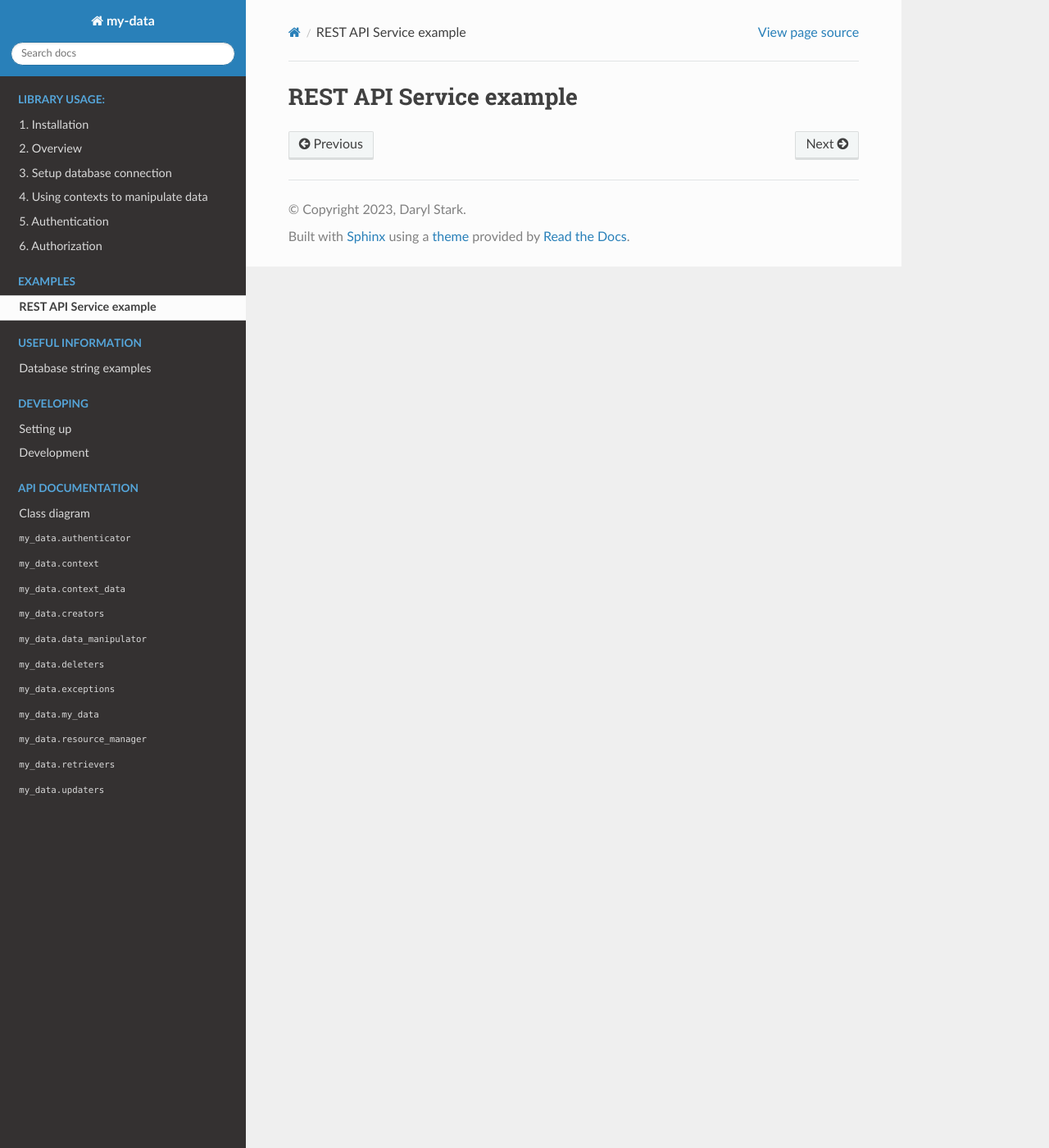
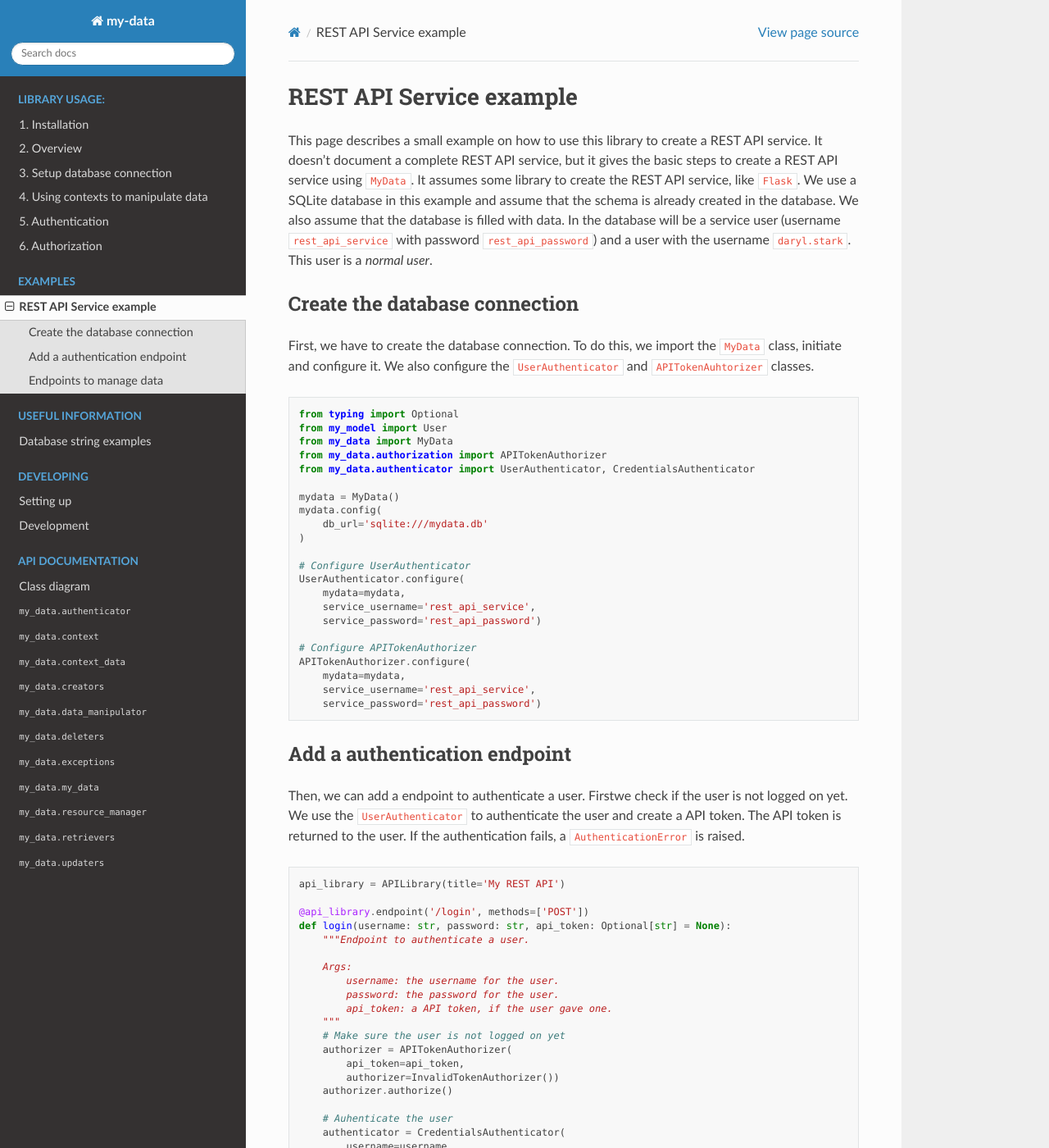
Before and after one commit to DarylStark/my_data, a Sphinx documentation site: the page built from docs/source/examples/rest_api_service_example.rst, in a window 1280 px wide and 1400 px high. Shown: the whole window at 82% size. Built offline with Sphinx 7.4.7 and the Read the Docs theme 2.0.0, drawn with Linux system fonts in a browser that asks for light colours; some of the changed text lies outside the part shown.

Commit message:
Add REST API service example

```diff
--- a/docs/source/examples/rest_api_service_example.rst
+++ b/docs/source/examples/rest_api_service_example.rst
@@ -1,2 +1,135 @@
 REST API Service example
 ========================
+
+This page describes a small example on how to use this library to create a REST API service. It doesn't document a complete REST API service, but it gives the basic steps to create a REST API service using ``MyData``. It assumes some library to create the REST API service, like ``Flask``. We use a SQLite database in this example and assume that the schema is already created in the database. We also assume that the database is filled with data. In the database will be a service user (username ``rest_api_service`` with password ``rest_api_password``) and a user with the username ``daryl.stark``. This user is a *normal user*.
+
+Create the database connection
+------------------------------
+
+First, we have to create the database connection. To do this, we import the ``MyData`` class, initiate and configure it. We also configure the ``UserAuthenticator`` and ``APITokenAuhtorizer`` classes.
+
+.. code-block:: python
+
+    from typing import Optional
+    from my_model import User
+    from my_data import MyData
+    from my_data.authorization import APITokenAuthorizer
+    from my_data.authenticator import UserAuthenticator, CredentialsAuthenticator
+
+    mydata = MyData()
+    mydata.config(
+        db_url='sqlite:///mydata.db'
+    )
+
+    # Configure UserAuthenticator
+    UserAuthenticator.configure(
+        mydata=mydata,
+        service_username='rest_api_service',
+        service_password='rest_api_password')
+
+    # Configure APITokenAuthorizer
+    APITokenAuthorizer.configure(
+        mydata=mydata,
+        service_username='rest_api_service',
+        service_password='rest_api_password')
+
+Add a authentication endpoint
+-----------------------------
+
+Then, we can add a endpoint to authenticate a user. Firstwe check if the user is not logged on yet. We use the ``UserAuthenticator`` to authenticate the user and create a API token. The API token is returned to the user. If the authentication fails, a ``AuthenticationError`` is raised.
+
+.. code-block:: python
+
+    api_library = APILibrary(title='My REST API')
+
+    @api_library.endpoint('/login', methods=['POST'])
+    def login(username: str, password: str, api_token: Optional[str] = None):
+        """Endpoint to authenticate a user.
+
+        Args:
+            username: the username for the user.
+            password: the password for the user.
+            api_token: a API token, if the user gave one.
+        """
+        # Make sure the user is not logged on yet
+        authorizer = APITokenAuthorizer(
+            api_token=api_token,
+            authorizer=InvalidTokenAuthorizer())
+        authorizer.authorize()
+
+        # Auhenticate the user
+        authenticator = CredentialsAuthenticator(
+            username=username,
+            password=password)
+        user_authenticator = UserAuthenticator(authenticator)
+
+        # Create a short lived API token for the user
+        token_str = user_authenticator.create_api_token(
+            session_timeout_in_seconds=3600,   # token will be valid for 1 hour
+            title='my interactive token')
+
+        # Return the given token
+        return {'token': token_str}
+
+Endpoints to manage data
+------------------------
+
+Now we can add endpoints to manage the data. We use the ``APITokenAuthorizer`` to authorize the user. If the user is not authorized, a ``AuthorizationError`` is raised. If the user is authorized, the endpoint is executed and we can retrieve the data from the database.
+
+.. code-block:: python
+
+    @api_library.endpoint('/users', methods=['GET'])
+    def get_users(
+        username: Optional[str] = None, api_token: Optional[str] = None):
+        """Endpoint to retrieve all users the user is allowed to see.
+
+        Args:
+            username: filter on username.
+            api_token: a API token, if the user gave one.
+        """
+        # Authorize the user
+        authorizer = APITokenAuthorizer(
+            api_token=api_token,
+            authorizer=APIScopeAuthorizer(
+                required_scopes=['users.retrieve'],
+                allow_short_lived=True
+            ))
+        authorizer.authorize()
+
+        # Retrieve the data
+        with mydata.get_context(user=authorizer.user) as context:
+            flt = None
+            if username:
+                flt = User.username == username
+            users = context.users.retrieve(flt=flt)
+
+        # Return the retrieved data
+        return users
+
+    @api_library.endpoint('/users', methods=['DELETE'])
+    def delete_user(
+        username: str, api_token: Optional[str] = None):
+        """Endpoint to delete a user.
+
+        Args:
+            username: the username to delete
+            api_token: a API token, if the user gave one.
+        """
+        # Authorize the user
+        authorizer = APITokenAuthorizer(
+            api_token=api_token,
+            authorizer=APIScopeAuthorizer(
+                required_scopes=['users.delete'],
+                allow_short_lived=True
+            ))
+        authorizer.authorize()
+
+        # Retrieve the data and delete it
+        with mydata.get_context(user=authorizer.user) as context:
+            users = context.users.retrieve(flt=User.username == username)
+            context.users.delete(users)
+
+        # Return the retrieved data
+        return users
+
+It is easy to add new endpoints to create or update users from this point on.
```
